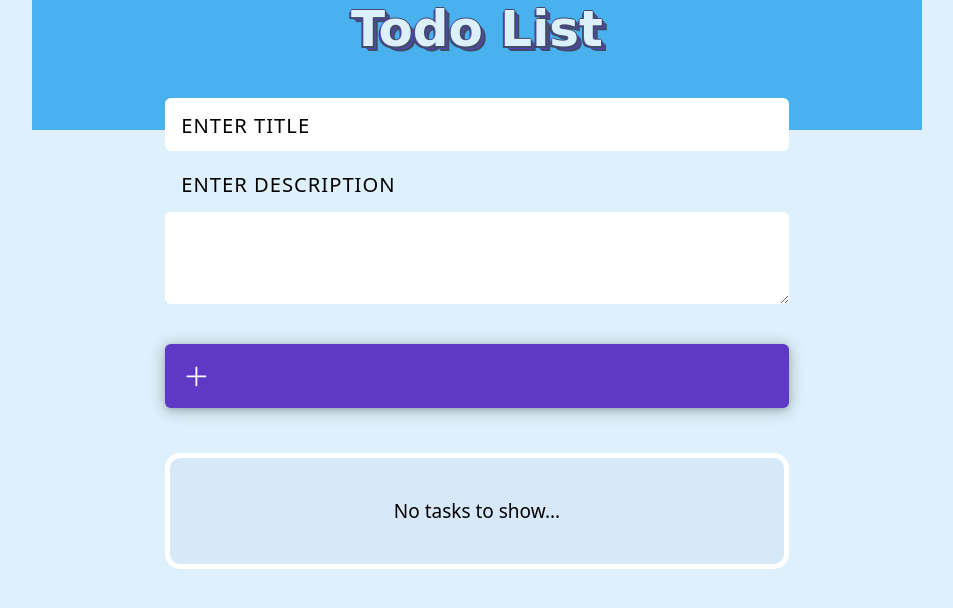
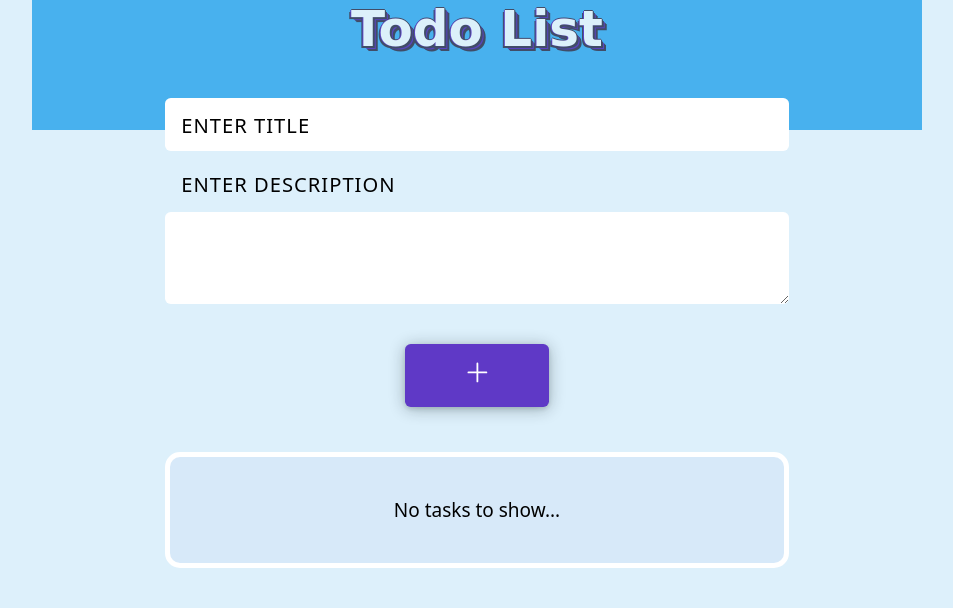
Before and after one commit to lewisgabin/todo-list, a React (Vite) app: page / in a window 1280 px wide. Shown: the top 608 px of the page, without its empty margins (163-1116 px from the left). Built offline with nearby package versions, Linux system fonts and the light colour scheme; no server answers; the database is empty.

Commit message:
style: :lipstick: organizing the task list and the add button

```diff
--- a/src/index.css
+++ b/src/index.css
@@ -82,13 +82,12 @@ header {
 }
 
 .btn {
-  display: flex;
-  place-items: center;
+  margin: auto;
   gap: 0.5em;
   background-color: #5f39c6;
   color: white;
   text-decoration: none;
-  padding: 0.6em;
+  padding: 0.41em 2em;
   border-radius: var(--_radius);
   box-shadow: rgba(14, 30, 37, 0.12) 0px 2px 4px 0px,
     rgba(14, 30, 37, 0.32) 0px 2px 16px 0px;
@@ -295,7 +294,6 @@ header {
 }
 .counter {
   position: relative;
-  margin-top: 70px;
 }
 .right {
   float: right;
```
Also changed, not shown: src/components/Form.jsx (line endings or trailing spaces).
